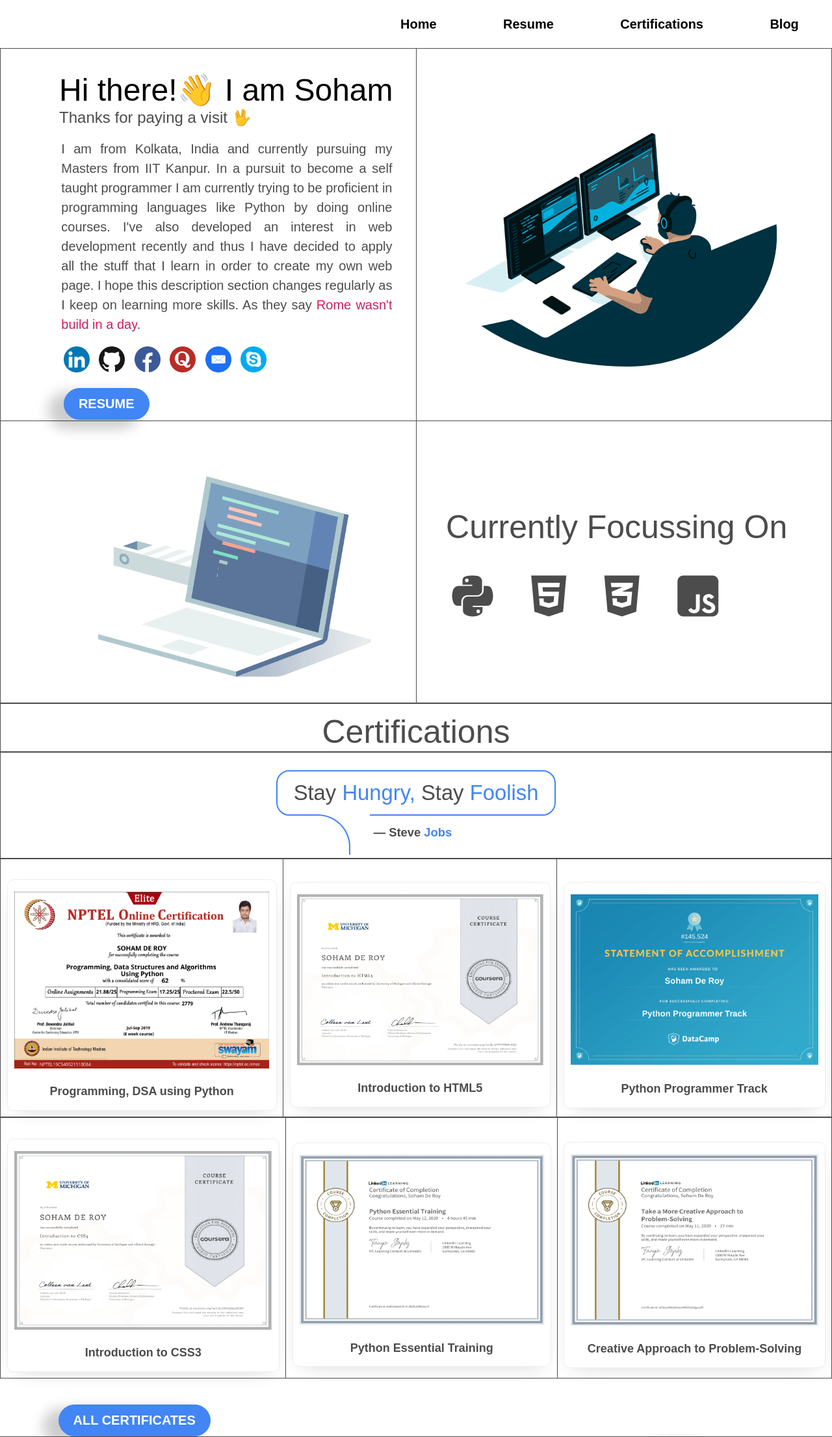
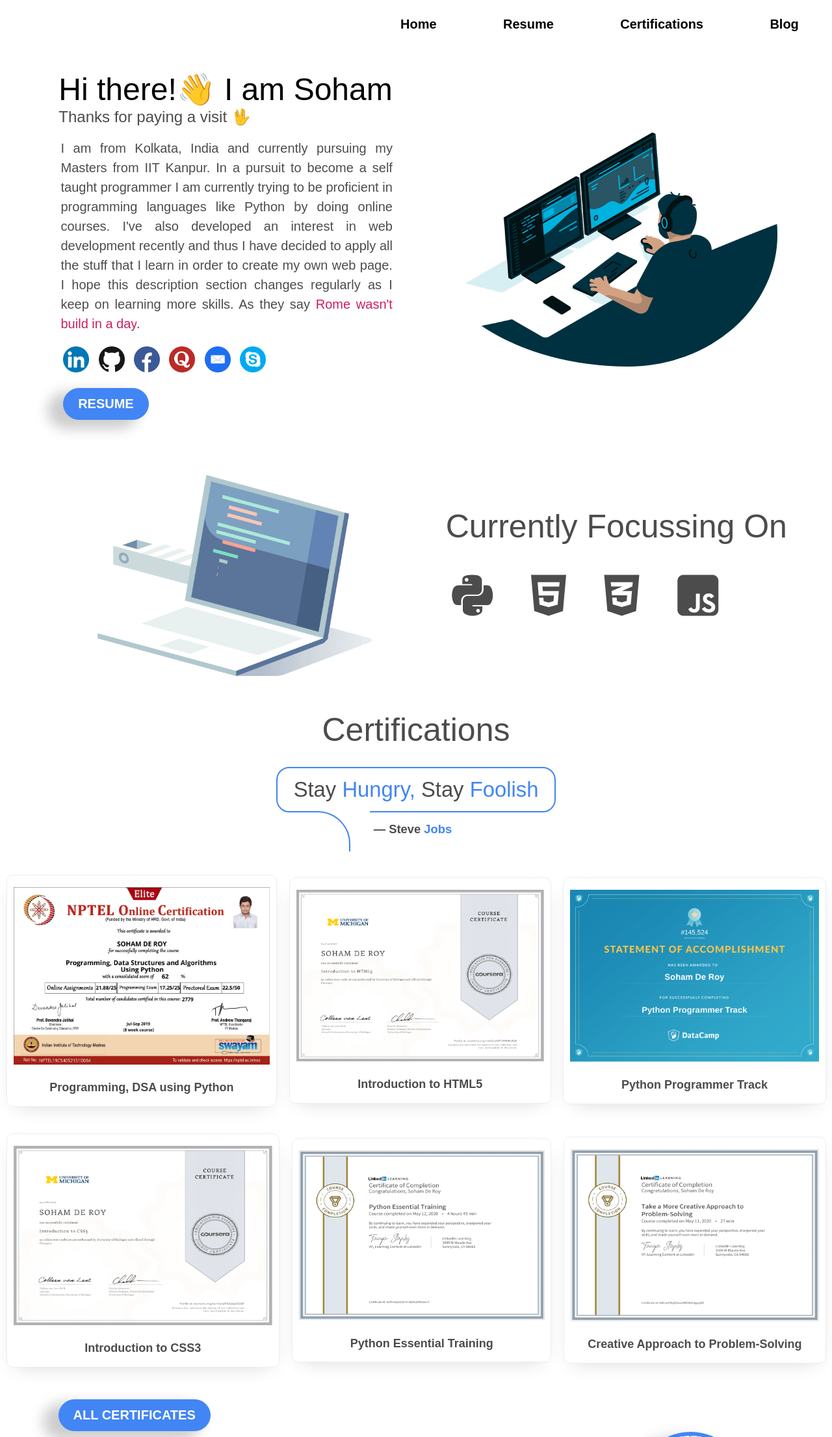
Before and after one commit to sohamderoy/sohamderoy.github.io, a PHP site: page / in a window 1280 px wide. Shown: the top 2211 px of the page at 65% size. Run offline with PHP 8.4, Linux system fonts and the light colour scheme; some libraries are stand-ins or nearby versions; some web fonts are replaced.

Commit message:
Update main.css

```diff
--- a/css/main.css
+++ b/css/main.css
@@ -271,7 +271,7 @@
     border-spacing: 0em !important;
   }
 td, th {
-    border: 1px solid #4c4c4c;
+    border: 0px solid #4c4c4c;
     text-align: left;
     align-items: center;
 
```
